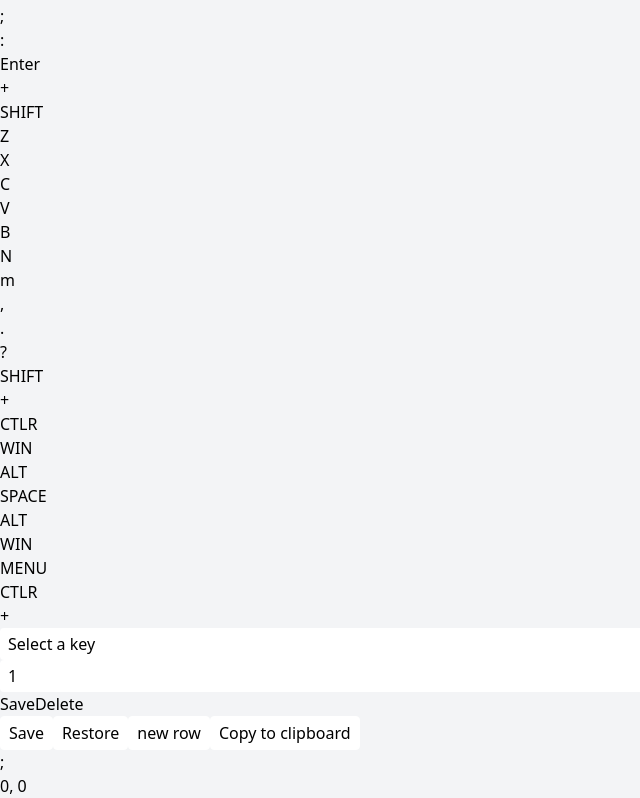
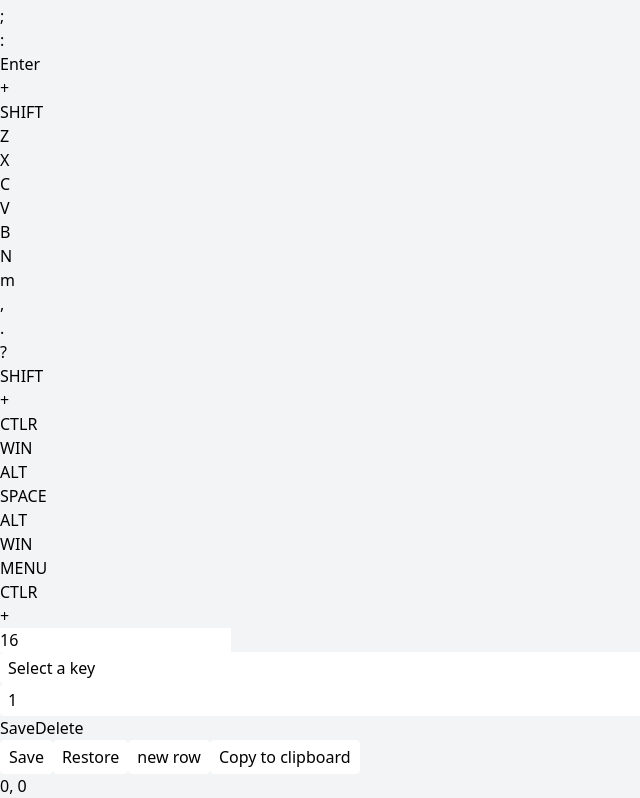
Before and after one commit to BjornFrancke/Keyboard-editor, a React (Vite) app: page / in a window 1280 px wide. Shown: the part 956-1754 px from the top of the page, without its empty margins (0-640 px from the left). Built offline with nearby package versions, Linux system fonts and the light colour scheme.

Commit message:
Refactor

```diff
--- a/src/App.tsx
+++ b/src/App.tsx
@@ -1,10 +1,11 @@
 import {useState} from "react";
-import {KeyComponent} from "./components/KeyComponent.tsx";
 import "./App.css"
 import {initialKeyMatrixANSI} from "./utils/InitialKeyMatrixANSI.tsx";
 import {BottomBar} from "./components/BottomBar.tsx";
+import {Key, KeyMatrix} from "./types.ts";
 import {MenuButtons} from "./components/MenuButtons.tsx";
-import {Key, KeyMatrix} from "./types.ts";
+import {KeyMatrixComponent} from "./components/KeyMatrixComponent.tsx";
+import {ControlPanel} from "./components/ControlPanel.tsx";
 
 
 function App() {
@@ -16,24 +17,28 @@ function App() {
     });
     const [newLetter, setNewLetter] = useState<string>("Select a key");
     const [newSize, setNewSize] = useState<number>(1);
+    const [styleData, setStyleData] = useState<{
+        fontSize?: number;
+        bold?: boolean;
+    }>({fontSize: 16,});
 
-    const handleEditKey = (rowIndex: number, keyIndex: number, newLetter: string, newSize: number) => {
+    const handleEditKey = () => {
         const updatedMatrix = keyMatrix.map((row, rIndex) => {
-            if (rIndex === rowIndex) {
+            if (rIndex === selectedKey.row) {
                 return {
                     keys: row.keys.map((key, kIndex) => {
-                        if (kIndex === keyIndex) {
+                        if (kIndex === selectedKey.col) {
                             return {letter: newLetter, width: newSize};
                         }
                         return key;
-                    })
+                    }),
                 };
             }
             return row;
         });
-        console.log("Updated: " + newSize)
         setKeyMatrix(updatedMatrix);
     };
+
 
     const addKeyToNewRow = (newKey: Key) => {
         const updatedMatrix = [...keyMatrix, {keys: [newKey]}];
@@ -63,19 +68,6 @@ function App() {
         }
     };
 
-    /*
-        function displayKeyMatrixAsText() {
-            let text = "";
-            keyMatrix.forEach((row, rowIndex) => {
-                text += `Row ${rowIndex + 1}: `;
-                row.keys.forEach((key, keyIndex) => {
-                    text += `${key.letter} `;
-                });
-                text += "\n";
-            });
-            return text;
-        }
-        */
     function displayKeyMatrixAsJSON() {
         return JSON.stringify(keyMatrix, null, 2);
     }
@@ -106,62 +98,29 @@ function App() {
     return (
         <div>
             <div className={"w-full h-full"}>
-                <div
-                    className={"h-fit w-fit min-w-8 my-5 bg-blue-500 border border-blue-300 shadow-xl mx-auto  p-3 flex flex-col space-y-1 rounded"}>
-                    {keyMatrix.map((row, rowIndex) => (
-                        <>
-                            {row.keys.length > 0 && (
-                                <>
-                                    <div className={"flex"}>
-                                        <div className={"flex flex-row"} key={rowIndex}>
-                                            {row.keys.map((key, keyIndex) => (
-                                                <div key={keyIndex} onClick={() => {
-                                                    handleKeyClick(rowIndex, keyIndex);
-                                                }}>
-                                                    <KeyComponent key={keyIndex} letter={key.letter}
-                                                                  width={key.width}/>
-                                                </div>
-                                            ))}
-                                        </div>
-                                        <button className={" p-1 h-fit my-auto text-white"}
-                                                onClick={() => {
-                                                    const newLetter = prompt("Enter a new letter to add:") || ""; // Handle null by providing a default value
-                                                    handleAddKey(rowIndex, newLetter);
-                                                }}
-                                        >+
-                                        </button>
-                                    </div>
-                                </>
-                            )}
-                        </>
-                    ))}
+                <KeyMatrixComponent keyMatrix={keyMatrix} styleData={styleData} handleKeyClick={handleKeyClick}
+                                    handleAddKey={handleAddKey}/>
+                <div className="mx-auto w-52 h-fit bg-blue-500 rounded space-y-2">
+
+                    <ControlPanel
+                        newLetter={newLetter}
+                        setNewLetter={setNewLetter}
+                        newSize={newSize}
+                        setNewSize={setNewSize}
+                        styleData={styleData}
+                        setStyleData={setStyleData}
+                        handleEditKey={() => handleEditKey()}
+                        deleteKey={() => deleteKey(selectedKey.row, selectedKey.col)}
+                    />
+                    <MenuButtons
+                        onSave={saveKeyMatrixToLocalStorage}
+                        onRestore={restoreKeyMatrixFromLocalStorage}
+                        onNewRow={() => addKeyToNewRow({letter: " "})}
+                        onCopyToClipboard={handleCopyToClipboard}
+                    />
                 </div>
-                <div className={"mx-auto w-52 h-fit bg-blue-500 rounded space-y-2"}>
+            </div>
 
-                    <div className={"bg-blue-500 size-auto p-2 space-y-2 rounded-t"}>
-                        <input className={"myInput"} type={"text"} value={newLetter}
-                               onChange={(e) => setNewLetter(e.target.value)}/>
-                        <input className={"myInput"} type={"number"} min={0} max={3} step={0.25}
-                               value={newSize}
-                               onChange={(e) => setNewSize(e.target.valueAsNumber)}/>
-                        <div className={"flex space-x-2"}>
-                            <button
-                                onClick={() => handleEditKey(selectedKey.row, selectedKey.col, newLetter, newSize)}
-                                className={"bg-white py-1 px-2 rounded text-black text-opacity-80"}>Save
-                            </button>
-                            <button className={"bg-red-500 py-1 px-2 rounded text-black text-opacity-80"}
-                                    onClick={() => deleteKey(selectedKey.row, selectedKey.col)}>Delete
-                            </button>
-                        </div>
-                    </div>
-                    <div className={"h-[2px] w-[12rem] rounded mx-auto bg-white"}></div>
-                    <MenuButtons onSave={() => saveKeyMatrixToLocalStorage()}
-                                 onRestore={() => restoreKeyMatrixFromLocalStorage()}
-                                 onNewRow={() => addKeyToNewRow({letter: " "})}
-                                 onCopyToClipboard={() => handleCopyToClipboard()}/>
-                </div>
-                ;
-            </div>
             <BottomBar selectedKey={selectedKey}/>
         </div>
     );
--- /dev/null
+++ b/src/components/ControlPanel.tsx
@@ -0,0 +1,58 @@
+interface ControlPanelProps {
+    newLetter: string;
+    setNewLetter: (letter: string) => void;
+    newSize: number;
+    setNewSize: (size: number) => void;
+    styleData: { fontSize?: number; bold?: boolean };
+    setStyleData: (style: { fontSize?: number; bold?: boolean }) => void;
+    handleEditKey: () => void;
+    deleteKey: () => void;
+}
+
+export const ControlPanel: React.FC<ControlPanelProps> = ({
+                                                              newLetter,
+                                                              setNewLetter,
+                                                              newSize,
+                                                              setNewSize,
+                                                              styleData,
+                                                              setStyleData,
+                                                              handleEditKey,
+                                                              deleteKey,
+                                                          }) => {
+    return (
+        <>
+            <div>
+                <input
+                    onChange={(e) => setStyleData({...styleData, fontSize: e.target.valueAsNumber})}
+                    type="number"
+                    value={styleData.fontSize}
+                />
+            </div>
+            <div className="bg-blue-500 size-auto p-2 space-y-2 rounded-t">
+                <input
+                    className="myInput"
+                    type="text"
+                    value={newLetter}
+                    onChange={(e) => setNewLetter(e.target.value)}
+                />
+                <input
+                    className="myInput"
+                    type="number"
+                    min={0}
+                    max={3}
+                    step={0.25}
+                    value={newSize}
+                    onChange={(e) => setNewSize(e.target.valueAsNumber)}
+                />
+                <div className="flex space-x-2">
+                    <button onClick={handleEditKey} className="bg-white py-1 px-2 rounded text-black text-opacity-80">
+                        Save
+                    </button>
+                    <button onClick={deleteKey} className="bg-red-500 py-1 px-2 rounded text-black text-opacity-80">
+                        Delete
+                    </button>
+                </div>
+            </div>
+        </>
+    );
+};
--- /dev/null
+++ b/src/components/KeyMatrixComponent.tsx
@@ -0,0 +1,27 @@
+import {Key} from "../types.ts";
+import {KeyRow} from "./KeyRow.tsx";
+
+interface KeyMatrixProps {
+    keyMatrix: { keys: Key[] }[];
+    styleData: { fontSize?: number; bold?: boolean };
+    handleKeyClick: (rowIndex: number, keyIndex: number) => void;
+    handleAddKey: (rowIndex: number, newLetter: string) => void;
+}
+
+export const KeyMatrixComponent: React.FC<KeyMatrixProps> = ({keyMatrix, styleData, handleKeyClick, handleAddKey}) => {
+    return (
+        <div
+            className="h-fit w-fit min-w-8 my-5 bg-blue-500 border border-blue-300 shadow-xl mx-auto p-3 flex flex-col space-y-1 rounded">
+            {keyMatrix.map((row, rowIndex) => (
+                <KeyRow
+                    key={rowIndex}
+                    row={row}
+                    rowIndex={rowIndex}
+                    styleData={styleData}
+                    handleKeyClick={handleKeyClick}
+                    handleAddKey={handleAddKey}
+                />
+            ))}
+        </div>
+    );
+};
--- /dev/null
+++ b/src/components/KeyRow.tsx
@@ -0,0 +1,36 @@
+import {Key} from "../types.ts";
+import {KeyboardStyle} from "./KeyboardStyle.tsx";
+import {KeyComponent} from "./KeyComponent.tsx";
+
+interface KeyRowProps {
+    row: { keys: Key[] };
+    rowIndex: number;
+    styleData: { fontSize?: number; bold?: boolean };
+    handleKeyClick: (rowIndex: number, keyIndex: number) => void;
+    handleAddKey: (rowIndex: number, newLetter: string) => void;
+}
+
+export const KeyRow: React.FC<KeyRowProps> = ({row, rowIndex, styleData, handleKeyClick, handleAddKey}) => {
+    return (
+        <div className="flex">
+            <div className="flex flex-row" key={rowIndex}>
+                {row.keys.map((key, keyIndex) => (
+                    <div key={keyIndex} onClick={() => handleKeyClick(rowIndex, keyIndex)}>
+                        <KeyboardStyle styleData={styleData}>
+                            <KeyComponent key={keyIndex} letter={key.letter} width={key.width}/>
+                        </KeyboardStyle>
+                    </div>
+                ))}
+            </div>
+            <button
+                className="p-1 h-fit my-auto text-white"
+                onClick={() => {
+                    const newLetter = prompt("Enter a new letter to add:") || "";
+                    handleAddKey(rowIndex, newLetter);
+                }}
+            >
+                +
+            </button>
+        </div>
+    );
+};
--- /dev/null
+++ b/src/components/KeyboardStyle.tsx
@@ -0,0 +1,20 @@
+import {FC, ReactNode} from "react";
+
+interface KeyboardStyleProps {
+    children: ReactNode,
+    styleData: {
+        fontSize?: number,
+        bold?: boolean,
+    }
+}
+
+
+export const KeyboardStyle: FC<KeyboardStyleProps> = ({children, styleData}) => {
+    const fontSize = styleData.fontSize ? `${styleData.fontSize}px` : "16px";
+
+    return (
+        <div style={{fontSize}}>
+            {children}
+        </div>
+    );
+};
```
